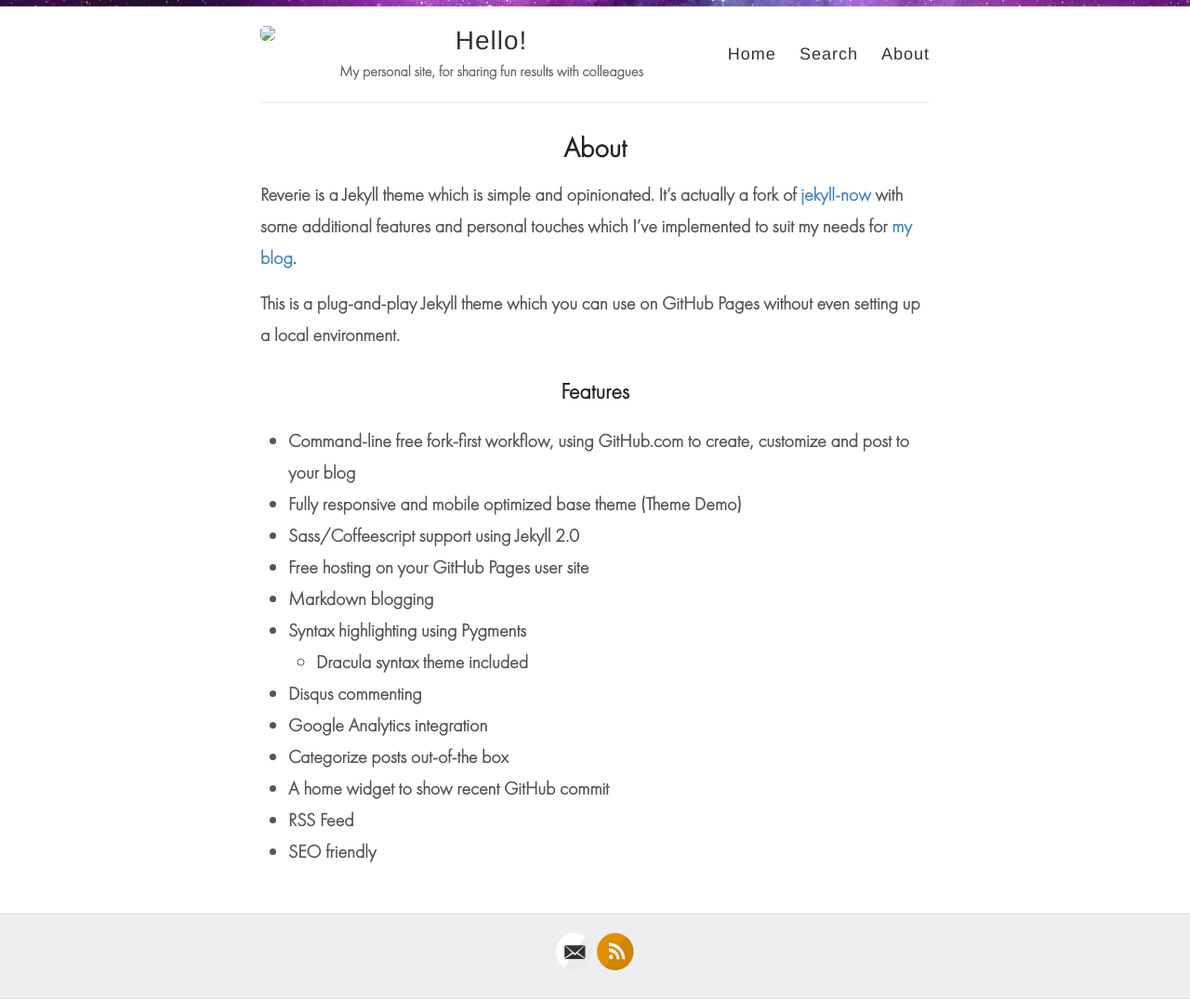
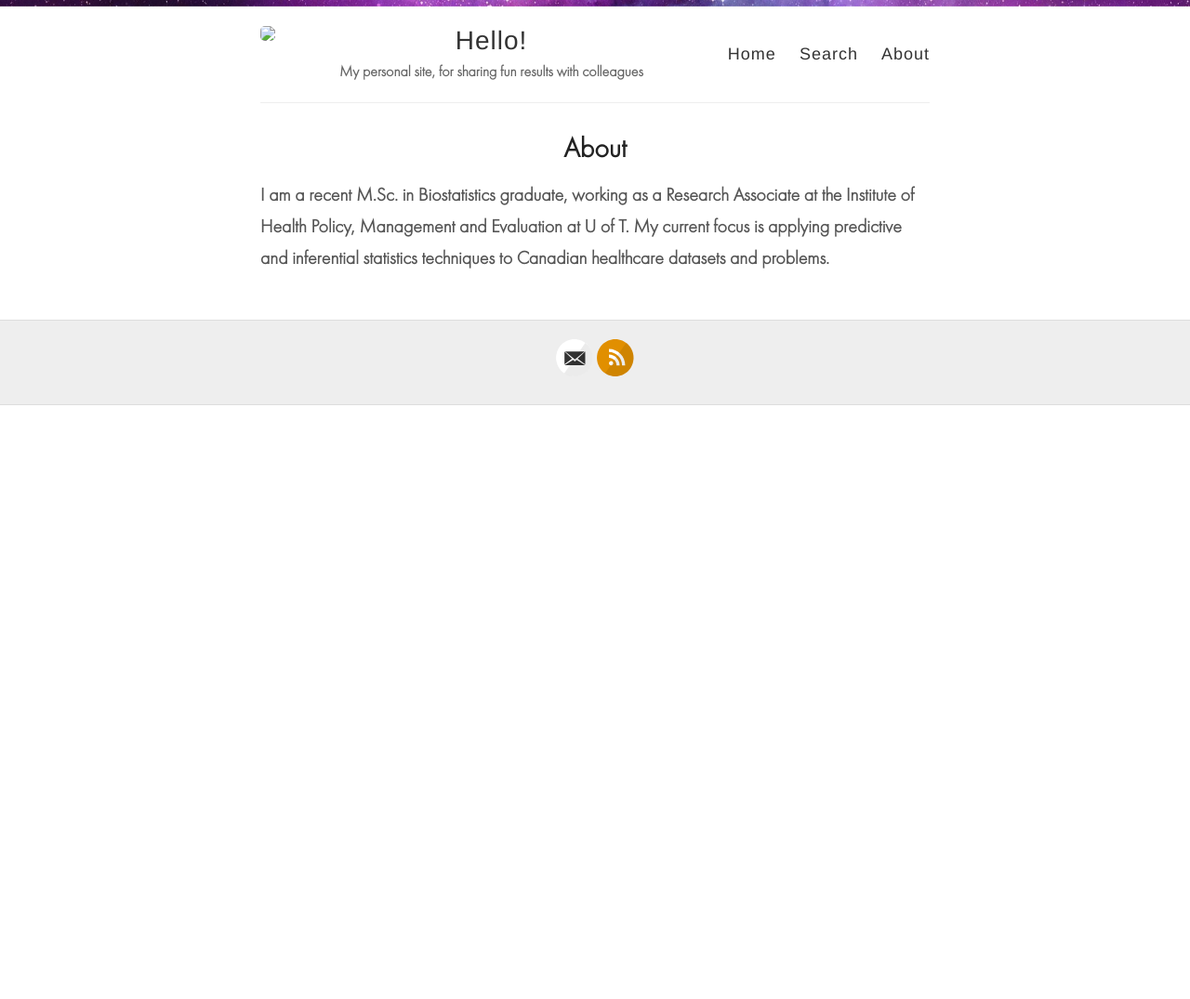
Before and after one commit to hana-dampf/hana-dampf.github.io, a Jekyll site: the page built from _pages/about.md, in a window 1280 px wide. Shown: the whole page at 93% size. Built offline with Jekyll 4.4.1, drawn with Linux system fonts in a browser that asks for light colours; after the commit the page ends 900 px from its top, so only the background shows below that.

Commit message:
Update about.md

```diff
--- a/_pages/about.md
+++ b/_pages/about.md
@@ -4,22 +4,4 @@ title: About
 permalink: /about/
 ---
 
-Reverie is a Jekyll theme which is simple and opinionated. It's actually a fork of [jekyll-now](https://github.com/barryclark/jekyll-now) with some additional features and personal touches which I've implemented to suit my needs for [my blog](https://www.amitmerchant.com).
-
-This is a plug-and-play Jekyll theme which you can use on GitHub Pages without even setting up a local environment.
-
-## Features
-
-- Command-line free fork-first workflow, using GitHub.com to create, customize and post to your blog
-- Fully responsive and mobile optimized base theme (Theme Demo)
-- Sass/Coffeescript support using Jekyll 2.0
-- Free hosting on your GitHub Pages user site
-- Markdown blogging
-- Syntax highlighting using Pygments
-    - Dracula syntax theme included
-- Disqus commenting
-- Google Analytics integration
-- Categorize posts out-of-the box
-- A home widget to show recent GitHub commit
-- RSS Feed
-- SEO friendly
+I am a recent M.Sc. in Biostatistics graduate, working as a Research Associate at the Institute of Health Policy, Management and Evaluation at U of T. My current focus is applying predictive and inferential statistics techniques to Canadian healthcare datasets and problems.
```
